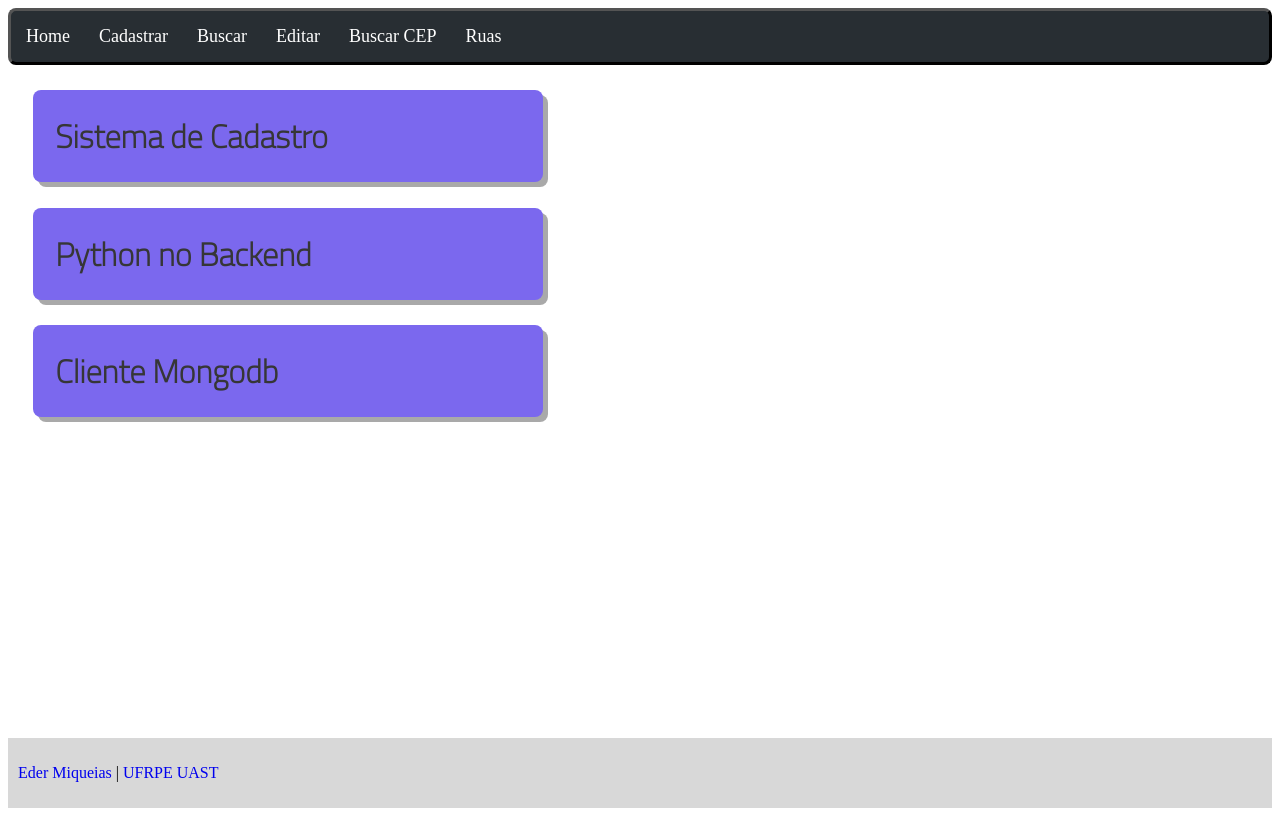
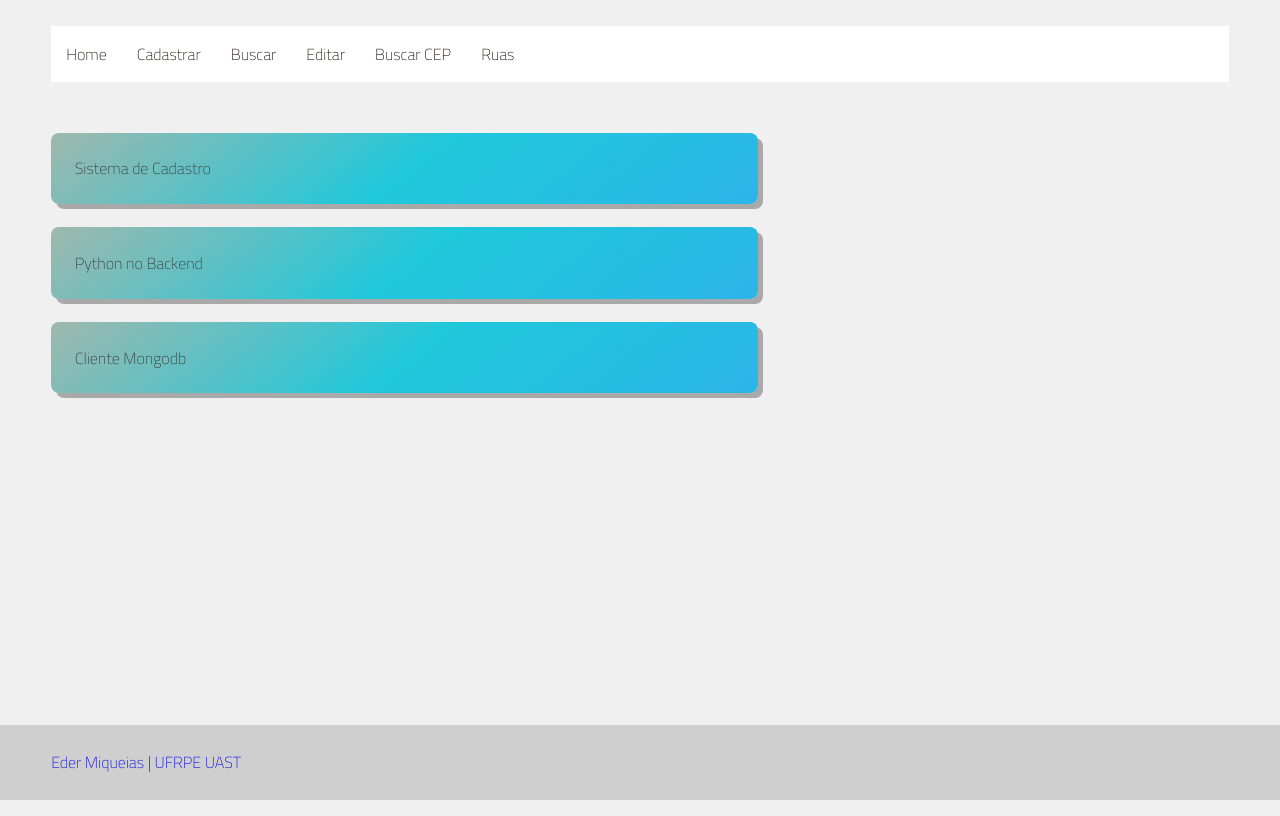
Before and after one commit to EderMiqueias/SistemaCadastro, a Django app: page /home/ in a window 1280 px wide. Run offline with Django 3.2, Linux system fonts and the light colour scheme; some libraries are stand-ins or nearby versions.

Commit message:
iniciando com recursividade

```diff
--- a/core/templates/layout.html
+++ b/core/templates/layout.html
@@ -5,30 +5,42 @@
     <meta charset="UTF-8" />
     <meta name="viewport" content="width=device-width, initial-scale=1.0" />
     <title>Sistema Cadastro</title>
-    <link rel="stylesheet" href="{% static 'css/styles.css' %}" />
+    <link rel="stylesheet" href="{% static 'css/responsivo.css' %}" />
     <link
       href="https://fonts.googleapis.com/css2?family=Titillium+Web:wght@200&display=swap"
       rel="stylesheet"
     />
+    <link
+      rel="stylesheet"
+      href="https://maxcdn.bootstrapcdn.com/font-awesome/4.5.0/css/font-awesome.min.css"
+    />
   </head>
 
   <body>
-    <div class="content">
-      <nav class="navbar fixed-top">
-        <a href="{% url 'home' %}">Home</a>
-        <a href="{% url 'cadastrar' %}">Cadastrar</a>
-        <a href="{% url 'buscar' %}">Buscar</a>
-        <a href="{% url 'editar' %}">Editar</a>
-        <a href="{% url 'buscarcep' %}">Buscar CEP</a>
-        <a href="{% url 'ruas' %}">Ruas</a>
+    <div class="container">
+      <header class="cabecalho">
+        <button class="btn-menu">
+          <i class="fa fa-bars fa-lg"></i>
+        </button>
+        <nav class="menu">
+          <a class="btn-close"><i class="fa fa-times"></i></a>
+          <ul>
+            <li><a href="{% url 'home' %}">Home</a></li>
+            <li><a href="{% url 'cadastrar' %}">Cadastrar</a></li>
+            <li><a href="{% url 'buscar' %}">Buscar</a></li>
+            <li><a href="{% url 'editar' %}">Editar</a></li>
+            <li><a href="{% url 'buscarcep' %}">Buscar CEP</a></li>
+            <li><a href="{% url 'ruas' %}">Ruas</a></li>
+          </ul>
         </nav>
+      </header>
+    </div>
+    <div class="container">
       {% block content %}
       <h1>Sem conteudo</h1>
       {% endblock %}
-      <br />
     </div>
-  </body>
-  <footer class="footer">
+    <footer class="footer container">
       <p>
         <a href="https://www.instagram.com/miqueias85594/">
           Eder Miqueias
@@ -39,4 +51,14 @@
         </a>
       </p>
     </footer>
+    <script src="http://code.jquery.com/jquery-1.12.0.min.js"></script>
+    <script>
+      $(".btn-menu").click(function () {
+        $(".menu").show();
+      });
+      $(".btn-close").click(function () {
+        $(".menu").hide();
+      });
+    </script>
+  </body>
 </html>
--- a/sistema/db.py
+++ b/sistema/db.py
@@ -1,8 +1,9 @@
 import pymongo
 
-url = "127.0.0.1"
-port = 27017
-client = pymongo.MongoClient(host=url,port=port)
+url = "35.193.200.100"
+port = 2323
+client = pymongo.MongoClient(host=url, port=port)
+
 
 def getdb():
     db = client['sistemaweb']
--- a/sistema/settings.py
+++ b/sistema/settings.py
@@ -2,7 +2,7 @@ import os
 
 BASE_DIR = os.path.dirname(os.path.dirname(os.path.abspath(__file__)))
 SECRET_KEY = 'w1aa$h&niw7nur%7&9!r6*y1j6s2kjtcysk1=fs0rq*t4m$x5#'
-DEBUG = False
+DEBUG = True
 ALLOWED_HOSTS = ["*"]
 
 INSTALLED_APPS = [
--- /dev/null
+++ b/staticroot/css/responsivo.css
@@ -0,0 +1,152 @@
+* {
+  margin: 0;
+  padding: 0;
+  font-size: 100%;
+  border: none;
+  outline: none;
+  font-weight: 300;
+  box-sizing: border-box;
+  font-family: "Titillium Web", sans-serif;
+}
+
+body {
+  background-color: #f0f0f0;
+  height: 100%;
+}
+
+a {
+  text-decoration: none;
+}
+
+:root {
+  --mv: #1abc9c;
+  --mc: #282e33;
+  --ma: #1fc8db;
+  --gradient: linear-gradient(141deg, #9fb8ad 0%, #1fc8db 51%, #2cb5e8);
+}
+
+.container {
+  width: 100%;
+  float: left;
+  padding: 2% 4%;
+}
+
+.btn-menu {
+  width: 56px;
+  height: 56px;
+  border-radius: 56px;
+  float: left;
+  text-align: center;
+  cursor: pointer;
+  background: var(--gradient);
+}
+
+.btn-close {
+  font-size: 3em;
+  color: #fff;
+  float: right;
+  cursor: pointer;
+  margin: 7% 7% 0 0;
+}
+
+.footer {
+  background-color: rgb(207, 207, 207);
+  bottom: 0;
+  position: absolute;
+}
+
+.menu {
+  width: 100%;
+  height: 100%;
+  display: none;
+  position: fixed;
+  background-color: rgba(0, 0, 0, 0.9);
+  top: 0;
+  text-align: center;
+}
+
+.menu ul {
+  width: 100%;
+  float: left;
+  text-align: center;
+  list-style-type: none;
+}
+
+.menu li {
+  padding: 1.5%;
+}
+
+.menu li a {
+  padding: 1.5% 3%;
+  font-size: 2em;
+  color: #fff;
+}
+
+.menu li a:hover {
+  border: 1px solid var(--ma);
+}
+
+#conteudo {
+  background: var(--gradient);
+  padding: 2%;
+  width: 60%;
+  margin: 2% 0;
+  color: rgb(54, 54, 54);
+  text-align: left;
+  border-radius: 0.5em;
+  transition: 1s;
+  cursor: default;
+  min-height: 56px;
+}
+
+#conteudo:nth-child(1) {
+  margin-top: 0;
+}
+
+#conteudo:hover {
+  background: var(--gradient);
+  color: white;
+}
+
+.cabecalho {
+  width: 100%;
+  float: left;
+  background-color: #fff;
+}
+
+@media screen and (min-width: 800px) {
+  .btn-menu {
+    display: none;
+  }
+  .btn-close {
+    display: none;
+  }
+  #conteudo {
+    box-shadow: 5px 5px 0 darkgray;
+  }
+  #conteudo:hover {
+    box-shadow: 5px 5px 0px rgb(41, 41, 41);
+  }
+  .menu {
+    width: auto;
+    height: 56px;
+    line-height: 56px;
+    float: left;
+    background-color: #fff;
+    display: block !important;
+    position: static;
+  }
+  .menu li {
+    padding: 0;
+    float: left;
+  }
+  .menu li a {
+    color: #130400;
+    font-size: 1em;
+    padding: 15px;
+  }
+  .menu li a:hover {
+    border: none;
+    color: var(--ma);
+  }
+}
```
Also changed, not shown: core/static/css/responsivo.css (added, +152 -0 lines). Lines whose indentation alone changed are shown as unchanged.
